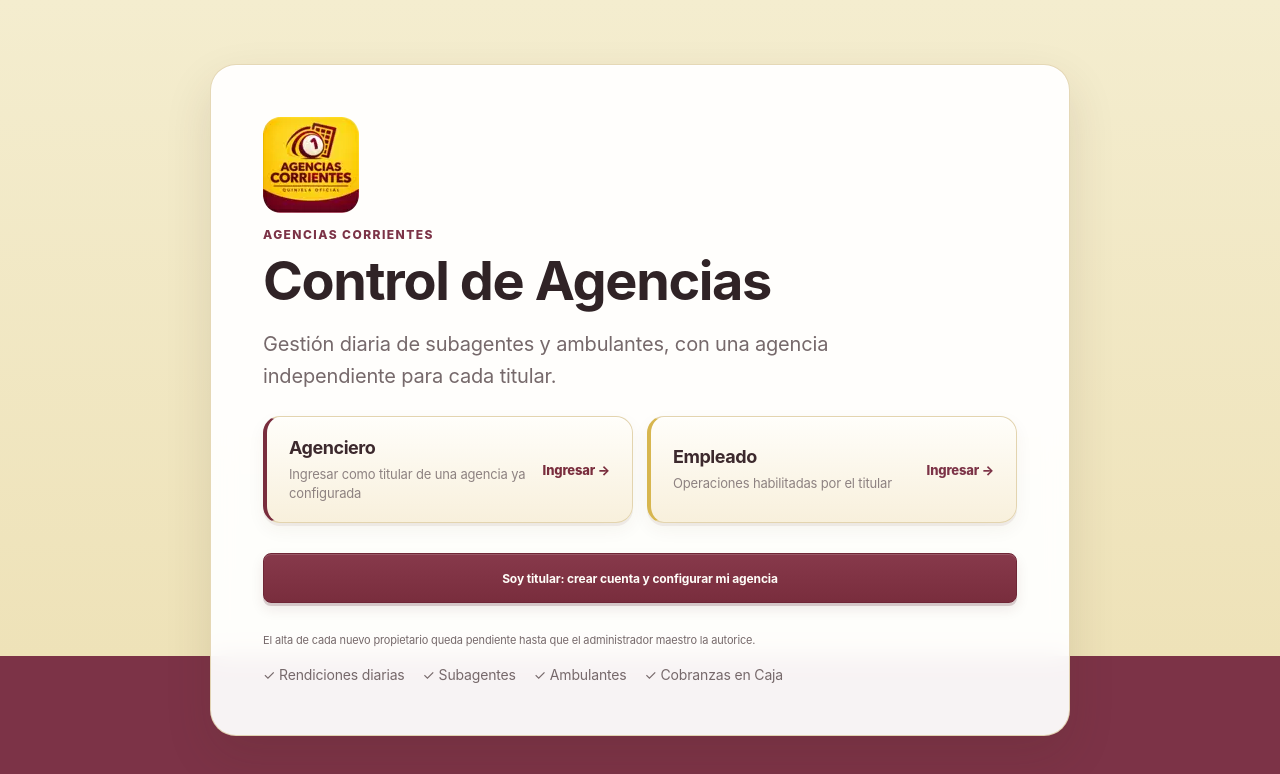
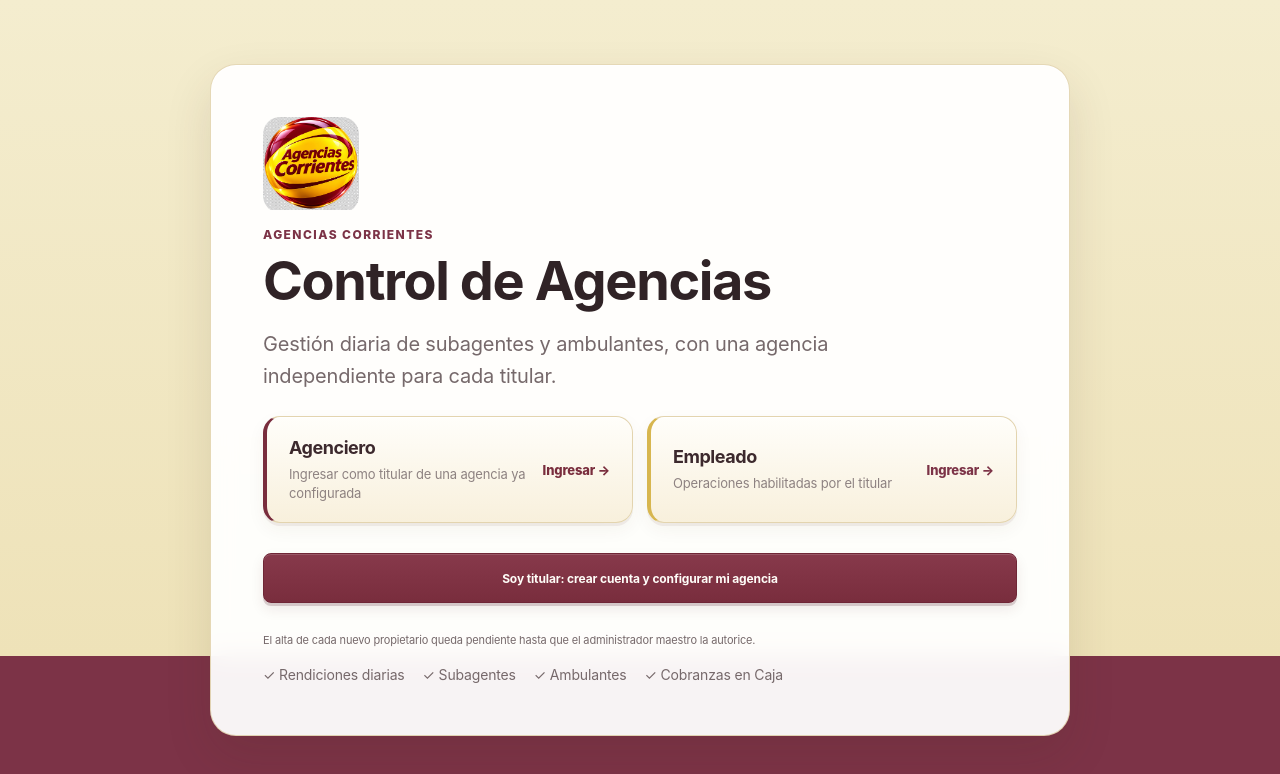
Before and after one commit to agencias-corrientes/CONTABLE-AGENCIAS, a Next.js app: page / in a window 1280 px wide. Shown: the top 774 px of the page. Built offline with nearby package versions, Linux system fonts and the light colour scheme; no server answers.

Commit message:
Actualizar identidad visual al logo oficial de Agencias Corrientes

```diff
--- a/app/page.tsx
+++ b/app/page.tsx
@@ -24,7 +24,7 @@ export default async function HomePage() {
       return (
         <main className="landing">
           <section className="landing-card landing-role-card">
-            <div className="brand-logo-wrap brand-logo-top-left"><Image src="/logo-agencias-corrientes.webp" alt="Agencias Corrientes — Quiniela Oficial" width={100} height={100} priority /></div>
+            <div className="brand-logo-wrap brand-logo-top-left"><Image src="/Esfera%20brillante%20de%20Agencias%20Corrientes.png" alt="Agencias Corrientes — Quiniela Oficial" width={100} height={100} priority /></div>
             <p className="eyebrow">ACCESO EXCLUSIVO · ADMINISTRADOR MAESTRO</p>
             <h1>Administración Central</h1>
             <p className="lead">Administrá solicitudes de alta, autorización de agencias y estado de las cuentas sin entrar al panel operativo de un agenciero.</p>
@@ -45,7 +45,7 @@ export default async function HomePage() {
     <main className="landing">
       <LandingSplash />
       <section className="landing-card landing-role-card">
-        <div className="brand-logo-wrap brand-logo-top-left"><Image src="/logo-agencias-corrientes.webp" alt="Agencias Corrientes — Quiniela Oficial" width={128} height={128} priority /></div>
+        <div className="brand-logo-wrap brand-logo-top-left"><Image src="/Esfera%20brillante%20de%20Agencias%20Corrientes.png" alt="Agencias Corrientes — Quiniela Oficial" width={128} height={128} priority /></div>
         <p className="eyebrow">AGENCIAS CORRIENTES</p>
         <h1>Control de Agencias</h1>
         <p className="lead">Gestión diaria de subagentes y ambulantes, con una agencia independiente para cada titular.</p>
```
